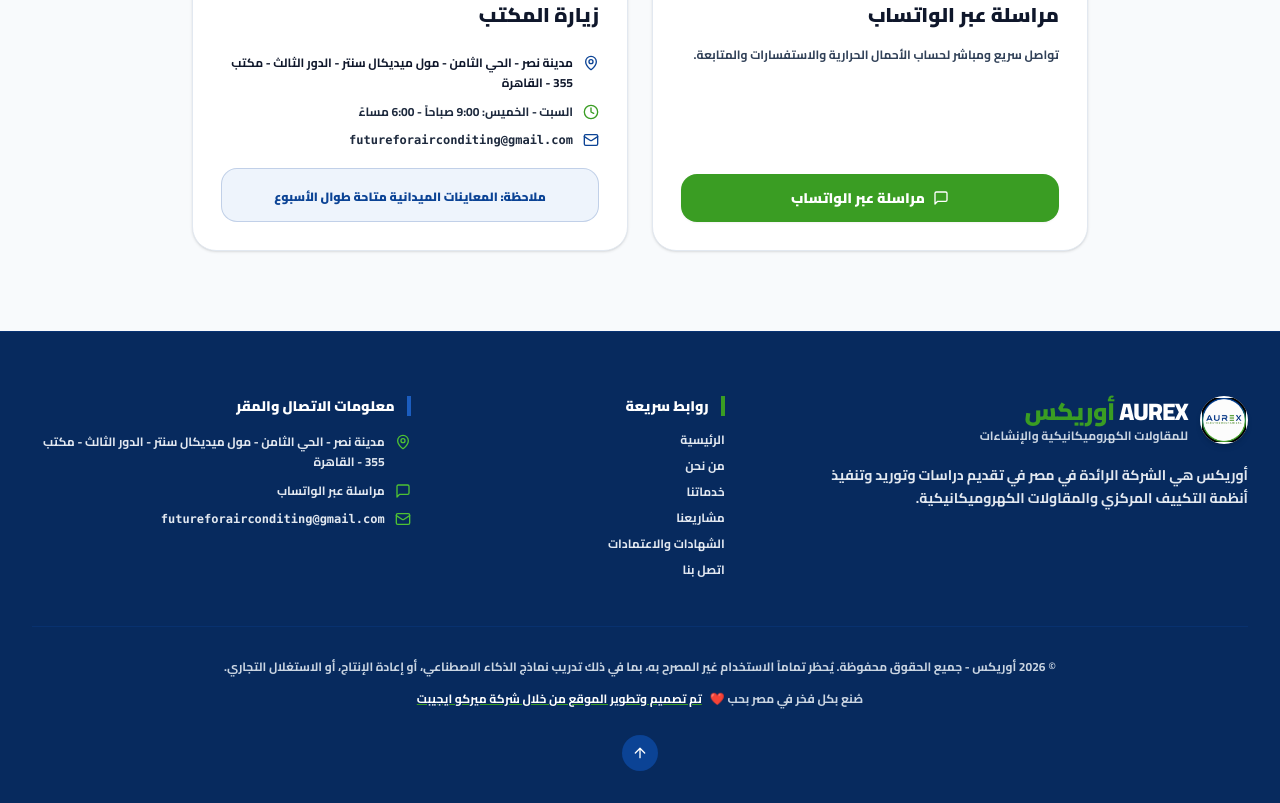
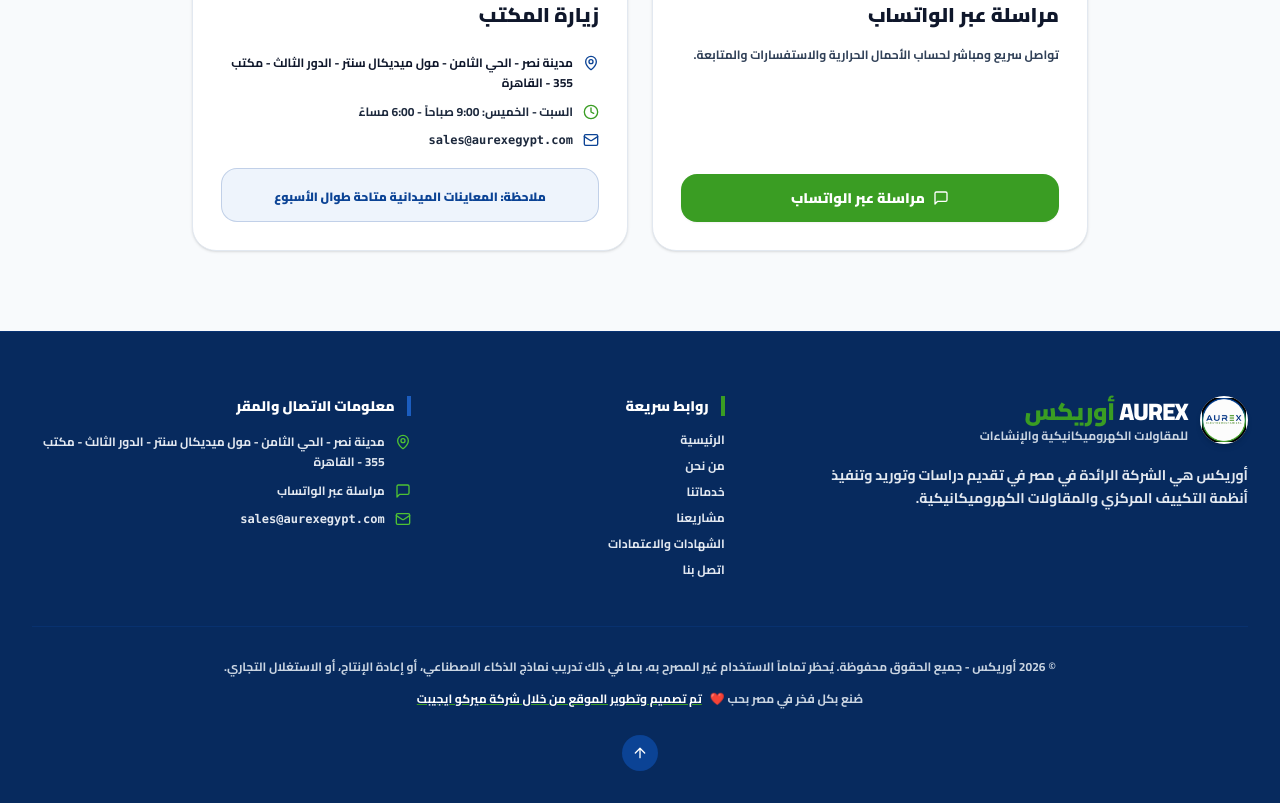
Before and after one commit to youssef-shaaban-dev/aurex, a Next.js app: page / in a window 1280 px wide. Shown: the part 8100-8903 px from the top of the page. Built offline with nearby package versions, Linux system fonts and the light colour scheme.

Commit message:
feat: initialize company data module with initial contact information

```diff
--- a/src/data/companyData.ts
+++ b/src/data/companyData.ts
@@ -35,7 +35,7 @@ export const COMPANY_INFO = {
   tagline: "حلول التكييف المركزي والمقاولات الكهروميكانيكية المتكاملة",
   phone1: "01003866825",
   whatsapp: "+201003866825",
-  email: "futureforairconditing@gmail.com",
+  email: "sales@aurexegypt.com",
   address: "مدينة نصر - الحي الثامن - مول ميديكال سنتر - الدور الثالث - مكتب 355 - القاهرة",
   workingHours: "السبت - الخميس: 9:00 صباحاً - 6:00 مساءً",
   about: `نسعى في أوريكس للتكييف والتوريد والمقاولات إلى تقديم حلول متكاملة وعصرية في أنظمة التكييف والتوريد والأعمال المقاولاتية الكهروميكانيكية، بجودة عالية ومعايير احترافية تضمنراحة عملائنا وكفاءة مشاريعهم، مع الالتزام بالدقة والسرعة وبناء شراكات طويلة الأمد قائمة على الثقة والتميز.`,
```
